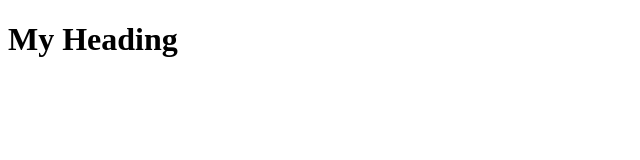
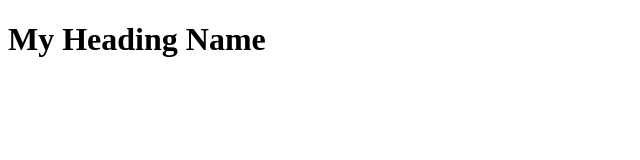
Before and after one commit to lattex-dna/lattex-dna, a plain HTML site: page index.html in a window 1280 px wide. Shown: the whole page, without its empty margins (0-640 px from the left). Drawn offline with Linux system fonts and the light colour scheme.

Commit message:
Update index.html

```diff
--- a/index.html
+++ b/index.html
@@ -2,7 +2,7 @@
 <html>
 <body>
 
-<h1>My Heading </h1>
+<h1>My Heading Name</h1>
 
 </body>
 </html>
```
